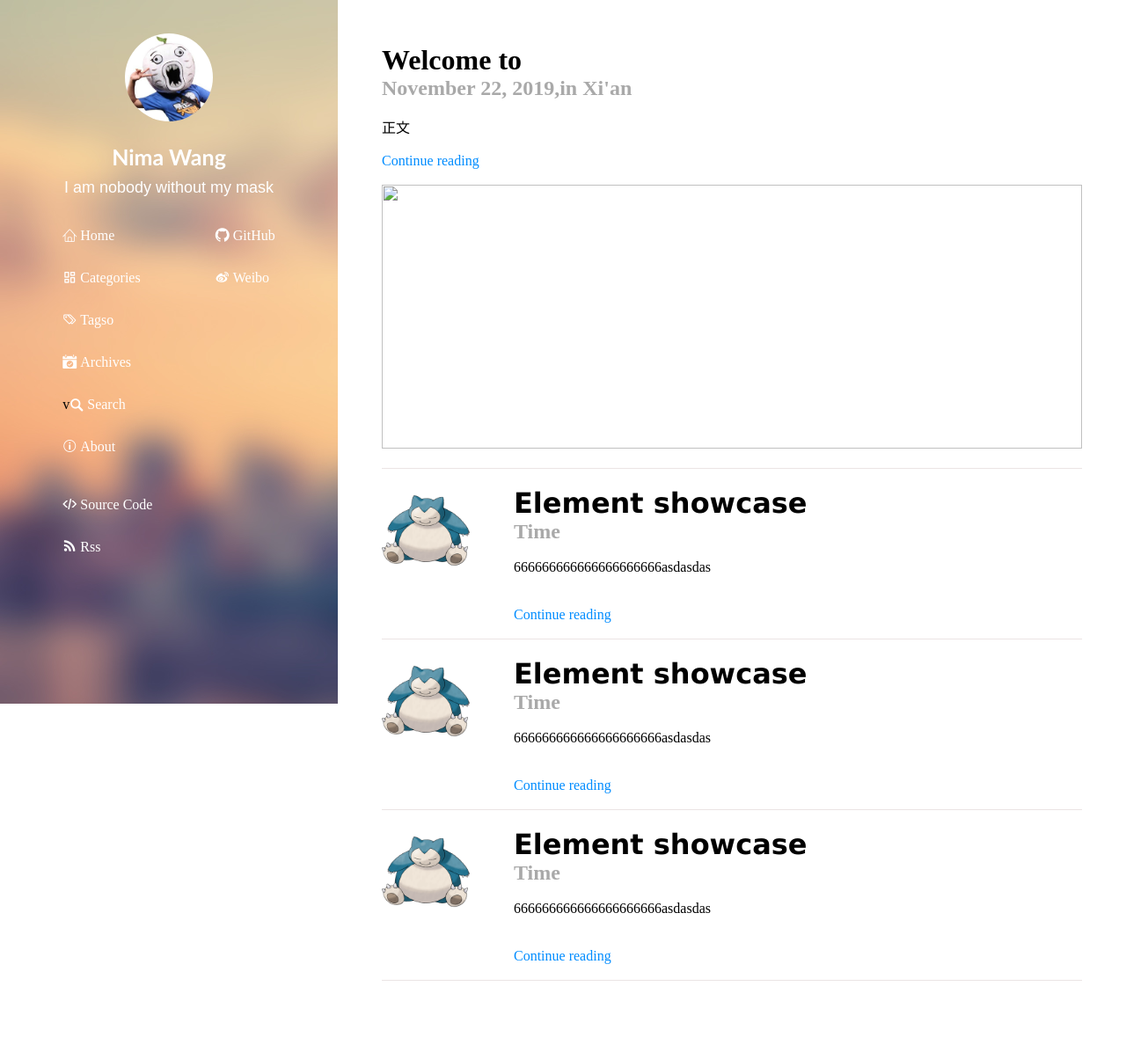
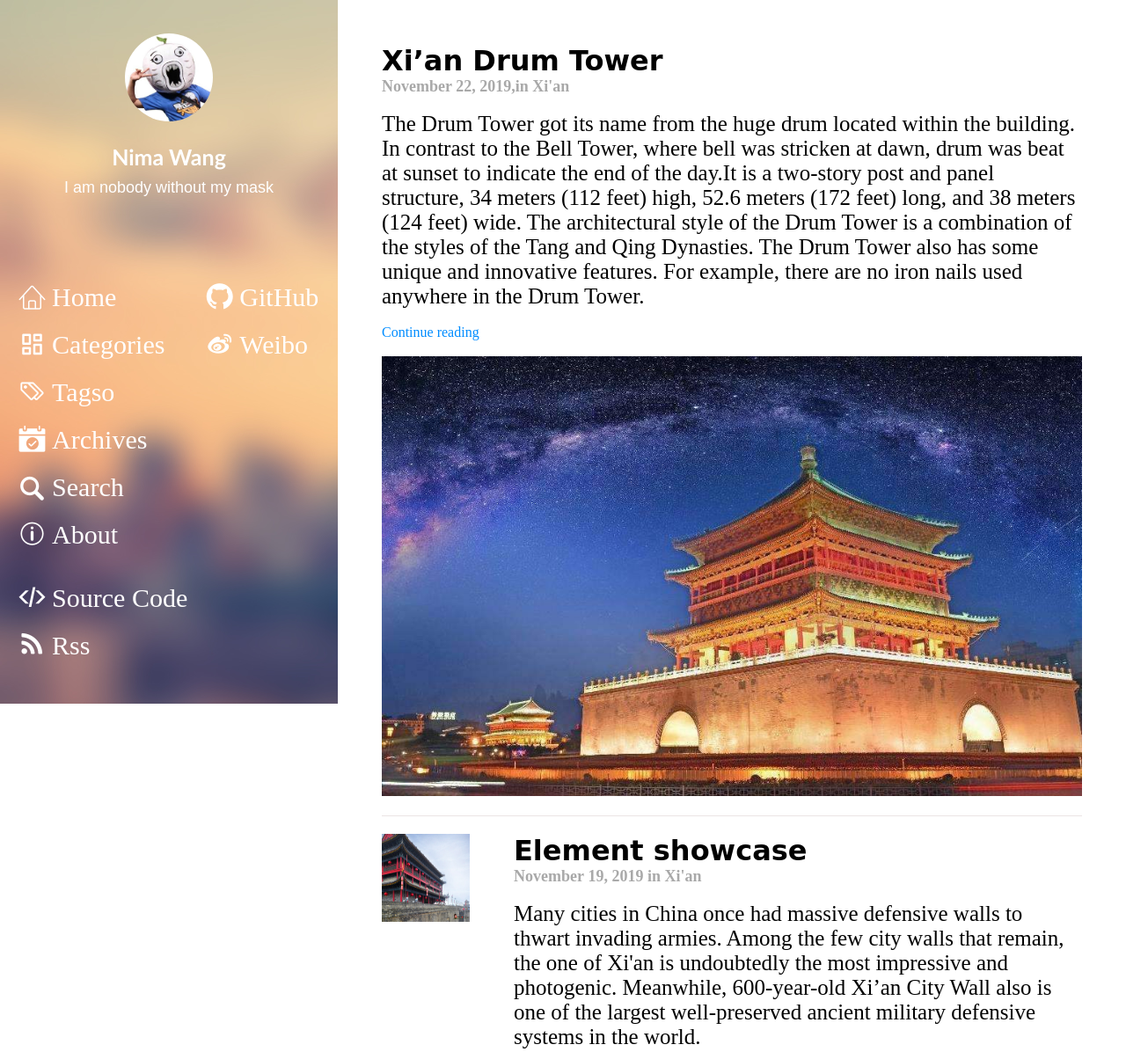
Before and after one commit to RicoTech666/RicoTech666.github, a plain HTML site: page index.html in a window 1280 px wide. Shown: the top 1196 px of the page at 88% size. Before the commit the page ends 1130 px from the top, so only its background shows below. Drawn offline with Linux system fonts and the light colour scheme.

Commit message:
[Jiachen, Ruyue] refactor-#5: clean the code

```diff
--- a/index.html
+++ b/index.html
@@ -17,17 +17,17 @@
 
     <div class="intro">
       <h1><strong>Nima Wang</strong></h1>
-      <p>I am nobody without my mask</p>
+      <p>I am nobody without my mask</p><br><br><br><br>
     </div>
 
     <div class="navigation">
       <div>
           <ul>
-              <li><my-font class="iconfont icon-home">&nbsp;<a href="#miao">Home</a></i></li>
+              <li><i class="iconfont icon-home"">&nbsp;<a href="#miao">Home</a></i></li>
               <li><i class="iconfont icon-categories">&nbsp;Categories</i></li>
               <li><i class="iconfont icon-tagso">&nbsp;Tagso</i></li>
               <li><i class="iconfont icon-archives">&nbsp;Archives</i></li>
-              <li>v<i class="iconfont icon-search">&nbsp;Search</i></li>
+              <li><i class="iconfont icon-search">&nbsp;Search</i></li>
               <li><i class="iconfont icon-about">&nbsp;About</i></li><br>
               <li><i class="iconfont icon-code">&nbsp;Source Code</i></li>
               <li><i class="iconfont icon-rss">&nbsp;Rss</i></li>
@@ -50,36 +50,37 @@
   <div class="right-page">
 
     <div class="right-title">
-      <h1>Welcome to </h1>
-      <h2 class="time">November 22, 2019,in Xi'an</h2><br>
-      <p>正文</p><br>
+      <h1>Xi’an Drum Tower</h1>
+      <h2 class="font-time">November 22, 2019,in Xi'an</h2><br>
+      <p>The Drum Tower got its name from the huge drum located within the building. In contrast to the Bell Tower, where bell was stricken at dawn, drum was beat at sunset to indicate the end of the day.It is a two-story post and panel structure, 34 meters (112 feet) high, 52.6 meters (172 feet) long, and 38 meters (124 feet) wide. The architectural style of the Drum Tower is a combination of the styles of the Tang and Qing Dynasties. The Drum Tower also has some unique and innovative features. For example, there are no iron nails used anywhere in the Drum Tower.
+        </p><br>
       <a href="https://www.baidu.com/" target="_blank">Continue reading</a><br><br>
-      <img src="./images/city.jpg" class="titleImg"/><br><br>
+      <img src="./images/traveltitle.jpg" class="titleImg"/><br><br>
     </div>
 
 
 
     <div class="paper-list-show">
 
-      <img src="./images/snorlax.png" alt="snorlax" >
+      <img src="./images/trave1.jpg" alt="City-Wall" >
 
       <div class="sub-papar-list-show">
         <h1>Element showcase</h1>
-        <h2 class="time">Time</h2><br>
-        <p>666666666666666666666asdasdas</p><br><br>
-        <a href="https://www.baidu.com/">Continue reading</a><br><br>
+        <h2 class="font-time">November 19, 2019 in Xi'an</h2><br>
+        <p>Many cities in China once had massive defensive walls to thwart invading armies. Among the few city walls that remain, the one of Xi'an is undoubtedly the most impressive and photogenic. Meanwhile, 600-year-old Xi’an City Wall also is one of the largest well-preserved ancient military defensive systems in the world. </p><br><br>
+        <a href="http://www.chinatourguide.com/xian/xian_city_wall.html">Continue reading</a><br><br>
       </div>
 
     </div>
 
     <div class="paper-list-show">
 
-        <img src="./images/snorlax.png" alt="snorlax" >
+        <img src="./images/travel2.jpg" alt="Tang-Show" >
         <div class="sub-papar-list-show">
           <h1>Element showcase</h1>
-          <h2 class="time">Time</h2><br>
-          <p>666666666666666666666asdasdas</p><br><br>
-          <a href="https://www.baidu.com/">Continue reading</a><br><br>
+          <h2 class="font-time">November 19, 2019 in Xi'an</h2><br>
+          <p>For travelers, what matters most is to visit the extraordinary archaeological wonder - Terra Cotta Warriors, and then? If you can not recall anything else, let us take you on a magical tour to discover the rich heritage of China's Tang Dynasty - Tang dynasty dinner show, which is a thrilling cultural banquet, definitely nourishing your nightlife in Xi'an.</p><br><br>
+          <a href="http://www.chinatourguide.com/xian/xian_city_wall.html">Continue reading</a><br><br>
         </div>
 
 
@@ -87,12 +88,12 @@
 
     <div class="paper-list-show">
 
-      <img src="./images/snorlax.png" alt="snorlax" >
+      <img src="./images/travel3.jpg" alt="Hukou-Pubu" >
           <div class="sub-papar-list-show">
-            <h1>Element showcase</h1>
-            <h2 class="time">Time</h2><br>
-            <p>666666666666666666666asdasdas</p><br><br>
-            <a href="https://www.baidu.com/">Continue reading</a><br><br>
+            <h1>Hukou Waterfall on the Yellow River</h1>
+            <h2 class="font-time">November 19, 2019 in Xi'an</h2><br>
+            <p>Hukou Waterfall, the only yellow waterfall on the Yellow River and the second largest in China, is located in the Yellow River on the Shanxi – Shaanxi border. The width of the waterfall changes with the season, usually 30 meters wide but increasing to 50 meters during flood season. </p><br><br>
+            <a href="http://www.chinatourguide.com/xian/xian_city_wall.html">Continue reading</a><br><br>
           </div>
         </div>
     </div>
--- a/styles/index.css
+++ b/styles/index.css
@@ -16,7 +16,7 @@
     float: right;
 }
 
-.headshot img {
+.left-page .headshot img {
   display: block;
   margin: 0 auto;
   margin-top: 10%;
@@ -25,7 +25,7 @@
   width: 100px;
   height: 100px;
 }
-.intro h1 {
+.left-page .intro h1 {
   text-align: center;
   color: white;
   font-size: 25px;
@@ -33,7 +33,7 @@
   padding: 5px;
 }
 
-.intro p {
+.left-page .intro p {
   text-align: center;
   font-size: 18px;
   font-family: Arial, Helvetica, sans-serif;
@@ -41,24 +41,24 @@
   padding: 5px;
 }
 
-.navigation {
+.left-page .navigation {
   width: 100%;
   height: 100%;
   display: flex;
   justify-content: space-evenly;
 }
-ul {
+.left-page ul {
   display: table;
   padding: 0;
   list-style-type: none;
 }
-.iconfont {
-  font-size: 15px;
+.left-page .navigation .iconfont {
+  font-size: 30px;
   color: #fff;
 }
 
-li {
-  margin-top: 30px;
+.left-page li {
+  margin-top: 20px;
 }
 
 .left-page a {
@@ -66,13 +66,9 @@ li {
   color: #fff;
 }
 
-.time {
-  color: darkgray;
-  font: 100;
-  text-align:left;
-}
 
- .right-title {
+
+ .right-page .right-title {
   width: auto;
   height: auto;
   margin-left: 50px;
@@ -82,9 +78,9 @@ li {
   border-bottom: 1px solid rgb(235, 228, 228);
 }
 
-.titleImg {
+.right-page .titleImg {
   width: 100%;
-  height: 300px;
+  height: 500px;
   text-align: center;
 }
 
@@ -94,7 +90,7 @@ li {
   font: 100;
 }
 
-.paper-list-show {
+.right-page .paper-list-show {
   width: auto;
   height: auto;
   margin-right: 50px;
@@ -103,13 +99,13 @@ li {
   background-color: white;
   border-bottom: 1px solid rgb(235, 228, 228);
 }
-.sub-papar-list-show {
+.right-page .sub-papar-list-show {
   margin-left: 150px;
   margin-top: 20px;
   width: auto;
   height: auto;
 }
-.paper-list-show img{
+.right-page .paper-list-show img{
   float: left;
   position: relative;
   width: 100px;
@@ -117,6 +113,14 @@ li {
 }
 
 
-.paper-list-show h1{
-  font-family: Verdana, Geneva, Tahoma, sans-serif;
-  }
+.right-page h1 {
+font-family: cursive;
+}
+.right-page p {
+  font-size: 25px;
+}
+.right-page .font-time {
+  color: darkgray;
+  font-size:18px ;
+  text-align:left;
+}
```
Also changed, not shown: images/trave1.jpg (added), images/travel2.jpg (added), images/travel3.jpg (added), images/traveltitle.jpg (added).
